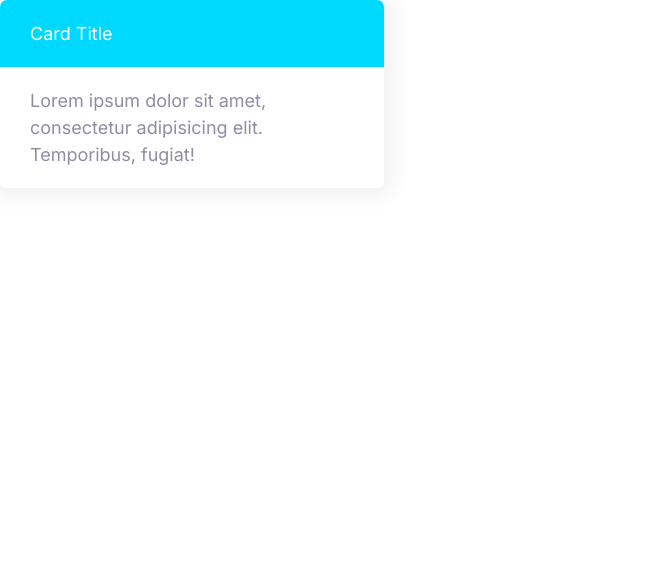
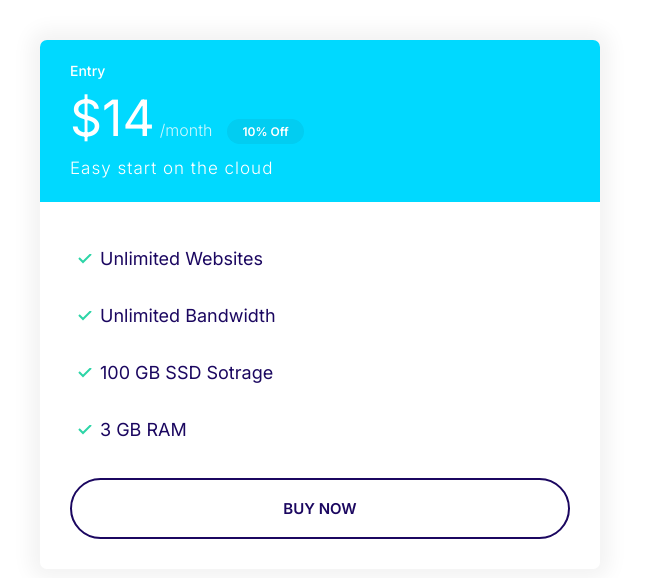
Before and after one commit to nenyeokanumee/Moshify, a plain HTML site: page index.html in a window 1280 px wide. Shown: the whole page, without its empty margins (0-663 px from the left). Drawn offline with Linux system fonts and the light colour scheme.

Commit message:
Build the plan component

```diff
--- a/CSS/styles.css
+++ b/CSS/styles.css
@@ -116,6 +116,7 @@ a{
 
 .badge--small{
     font-size: 1.6rem;
+    padding: 0.5rem 1.5rem;
 }
 
 @media screen and (min-width:1024px) {
@@ -301,3 +302,54 @@ a{
     color: #fff;
 
 }
+
+.card--secondary .badge--secondary{
+    background: #02cdf1;
+}
+
+/* Plans */
+.plan__name{
+    color: #fff;
+    margin: 0;
+    font-weight: 500;
+    font-size: 2.4rem;
+}
+
+.plan__price{
+    font-size: 6rem;
+}
+.plan__billing-cycle{
+    font-size: 2.4rem;
+    font-weight: 300;
+    opacity: 0.8;
+    margin-right: 1rem;
+}
+
+.plan__description{
+    font-size: 2rem;
+    font-weight: 300;
+    letter-spacing: 1px;
+    display: block;
+}
+
+.plan .list__item{
+    margin-bottom: 2rem;
+}
+
+@media screen and (min-width:1024px) {
+    .plan__name{
+        font-size: 1.4rem;
+    }
+
+    .plan__price{
+        font-size: 5rem;
+    }
+
+    .plan__billing-cycle{
+        font-size: 1.6rem;
+    }
+
+    .plan__description{
+        font-size: 1.7rem;
+    }
+}
--- a/index.html
+++ b/index.html
@@ -11,10 +11,25 @@
     <link rel="stylesheet" href="CSS/styles.css">
 </head>
 <body>
-    <div style="width: 30%;">
-        <div class="card card--secondary">
-            <header class="card__header">Card Title</header>
-            <div class="card__body">Lorem ipsum dolor sit amet, consectetur adipisicing elit. Temporibus, fugiat!</div>
+    <div style="width: 50%; padding: 4rem;">
+        <div class="plan">
+            <div class="card card--secondary">
+                <header class="card__header">
+                    <h3 class="plan__name">Entry</h3>
+                    <span class="plan__price">$14</span>
+                    <span class="plan__billing-cycle">/month</span>
+                    <span class="badge badge--secondary badge--small">10% Off</span>
+                    <span class="plan__description">Easy start on the cloud</span>
+                </header>
+                <div class="card__body"><ul class="list list--tick">
+                    <li class="list__item">Unlimited Websites</li>
+                    <li class="list__item">Unlimited Bandwidth</li>
+                    <li class="list__item">100 GB SSD Sotrage</li>
+                    <li class="list__item">3 GB RAM</li>
+                </ul>
+                <button class="btn btn--outline btn--block">Buy Now</button>
+            </div>
+            </div>
         </div>
     </div>
 </body>
```
Also changed, not shown: Components/plans.html (added, +21 -0 lines).
